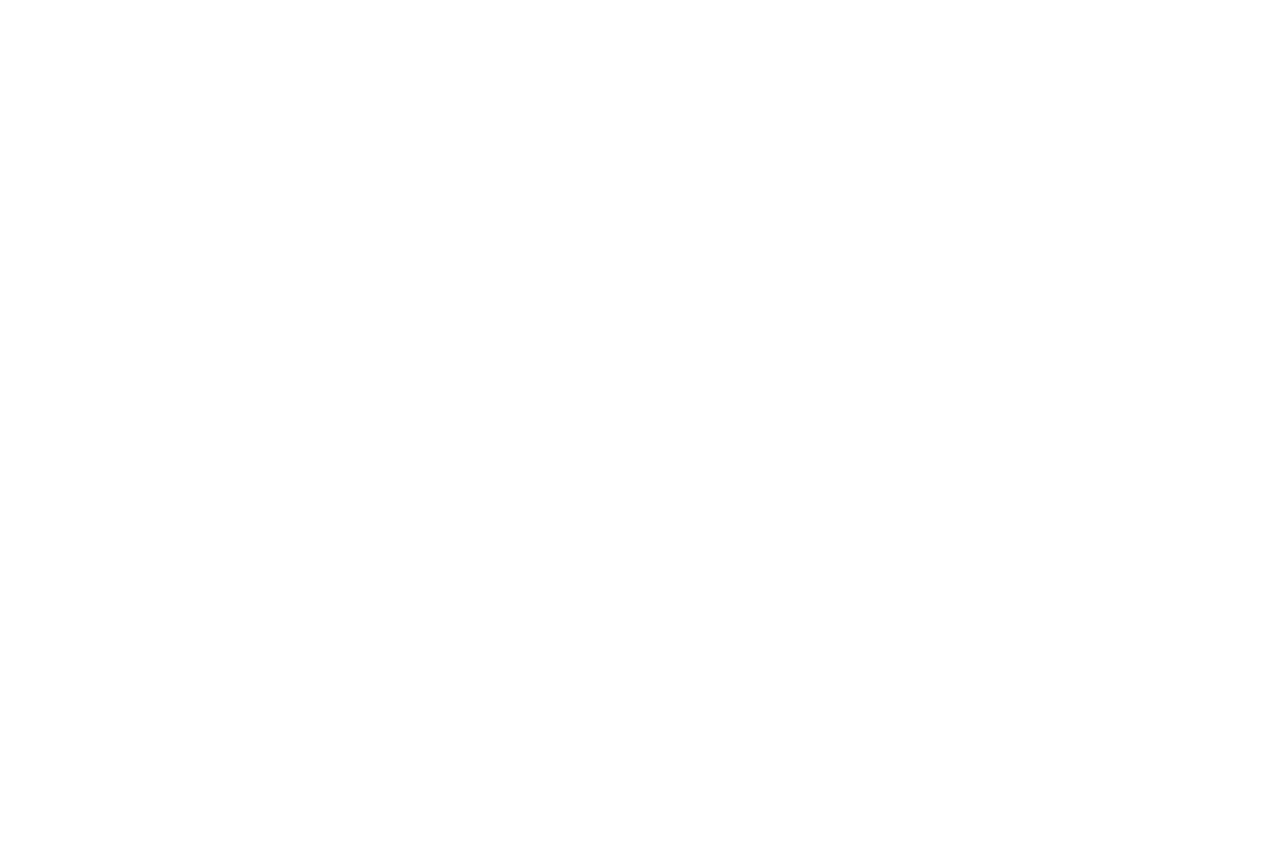
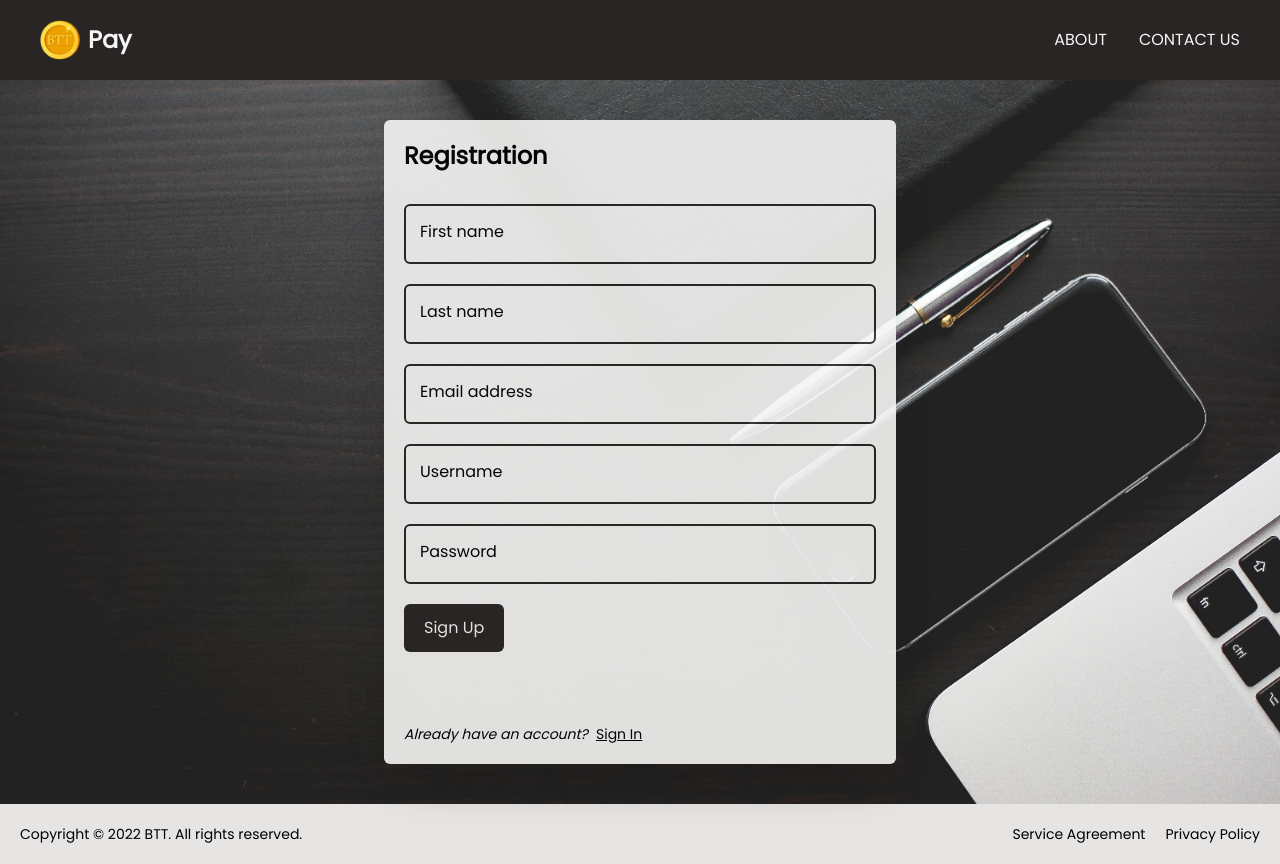
Before and after one commit to RyouHikaru/btt-pay-app, a React (Create React App) app: page /registration in a window 1280 px wide. Before the commit the page ends 800 px from the top, so only its background shows below. Built offline with nearby package versions, Linux system fonts and the light colour scheme.

Commit message:
Initial commit for Registration.

```diff
--- a/package.json
+++ b/package.json
@@ -3,8 +3,10 @@
   "version": "0.1.0",
   "private": true,
   "dependencies": {
+    "easy-peasy": "^5.2.0",
     "react": "^18.2.0",
     "react-dom": "^18.2.0",
+    "react-hook-form": "^7.40.0",
     "react-router-dom": "^6.4.5",
     "react-scripts": "5.0.1",
     "web-vitals": "^2.1.4"
--- a/src/App.js
+++ b/src/App.js
@@ -1,10 +1,17 @@
-import Landing from "./components/Landing/Landing";
 import { Route, Routes } from 'react-router-dom';
+import Landing from './components/Landing/Landing';
+import Login from './components/Landing/Login';
+import Registration from './components/Landing/Registration';
 
 function App() {
   return (
     <Routes>
-      <Route path="/" element={<Landing />}></Route>
+      <Route path="/" element={<Landing />}>
+        <Route index element={<Login />} />
+        <Route path='registration'>
+          <Route index element={<Registration />} />
+        </Route>
+      </Route>
     </Routes>
   );
 }
--- /dev/null
+++ b/src/components/Error/ErrorMessage.js
@@ -0,0 +1,7 @@
+const ErrorMessage = ({ isValid, message }) => {
+  return (
+    <span className={!isValid ? "text-red-500 text-sm" : "hidden"}>{message}</span>
+  )
+}
+
+export default ErrorMessage;
--- /dev/null
+++ b/src/components/Landing/Button.js
@@ -0,0 +1,11 @@
+const Button = ({ isValid, text}) => {
+  return (
+    <button
+      type="submit"
+      disabled={!isValid ? "disabled" : null}
+      className="bg-stone-800 text-stone-100 rounded-md py-3 px-5 self-start hover:opacity-75 disabled:cursor-not-allowed"
+    >{text}</button>
+  )
+}
+
+export default Button;
--- a/src/components/Landing/Header.js
+++ b/src/components/Landing/Header.js
@@ -1,18 +1,20 @@
+import { Link } from 'react-router-dom';
 import logo from '../../img/logo192.png';
 
 const Header = () => {
   return (
     <header className="flex justify-between items-center p-5 bg-stone-800 text-stone-100 md:px-10">
-      <a href="#!">
+      <a href='/'>
         <div className='flex gap-2 items-center'>
           <img src={logo} alt="logo" width={40} height={40} />
           <h1 className='text-2xl font-bold'>Pay</h1>
         </div>
       </a>
-      <nav className='flex gap-8 items-center'>
-        <a className='hover:opacity-75' href="#!">HOME</a>
-        <a className='hover:opacity-75' href="#!">ABOUT</a>
-        <a className='hover:opacity-75' href="#!">CONTACT US</a>
+      <nav>
+        <ul className='flex gap-8 items-center'>
+          <li className="hover:opacity-75"><Link to="/about">ABOUT</Link></li>
+          <li className="hover:opacity-75"><Link to="/contact">CONTACT US</Link></li>
+        </ul>
       </nav>
     </header>
   )
--- a/src/components/Landing/Landing.js
+++ b/src/components/Landing/Landing.js
@@ -1,12 +1,12 @@
-import Header from "./Header";
-import Login from "./Login";
-import Footer from "./Footer";
+import Header from './Header';
+import Footer from './Footer';
+import { Outlet } from 'react-router-dom';
 
 const Landing = () => {
   return (
-    <div className="flex flex-col h-screen bg-center bg-cover bg-[url('/src/img/landing-1920x1080.jpg')]">
+    <div className="flex flex-col min-h-screen h-max bg-fixed bg-center bg-cover bg-[url('/src/img/landing-1920x1080.jpg')]">
       <Header />
-      <Login />
+      <Outlet />
       <Footer />
     </div>
   )
--- a/src/components/Landing/Login.js
+++ b/src/components/Landing/Login.js
@@ -1,41 +1,58 @@
 import { useState } from "react";
+import { Link } from 'react-router-dom';
 import TextField from "./TextField";
+import ErrorMessage from "../Error/ErrorMessage";
+import Button from "./Button";
 
-const Landing = () => {
-  const [username, setUsername] = useState('');
-  const [password, setPassword] = useState('');
+const Login = () => {
+  const [data, setData] = useState({ username: '', password: '' });
   const [isValid, setIsValid] = useState(true);
+  const [errorMsg, setErrorMsg] = useState(null);
 
   const handleLogin = (e) => {
     e.preventDefault();
-    setIsValid(username === "user" && password === "user");
+
+    if (data.username.length === 0 && data.password.length === 0) {
+      setErrorMsg('Please input your username and password.');
+      setIsValid(false);
+    }
+    else if (data.username !== "user" && data.password !== "user") {
+      setErrorMsg('You have entered invalid credentials.');
+      setIsValid(false);
+    }
+    else {
+      setErrorMsg(null);
+      setIsValid(true);
+    }
   }
 
   const handleInputChange = (e) => {
-    if (e.target.type === "text")
-      setUsername(e.target.value);
-    else
-      setPassword(e.target.value);
+    const { name, value } = e.target;
+
+    setData(previousState => ({
+      ...previousState, [name]: value
+    }));
   }
 
   return (
     <section className="flex-grow flex justify-center px-5 py-10 sm:justify-start md:px-24">
-      {/* Login */}
       <div className="flex flex-col gap-8 p-5 self-start w-full bg-stone-100 rounded-md opacity-90 shadow-2xl md:max-w-sm">
-        <h1 className="text-2xl font-semibold">Login to your account</h1>
+        <h1 className="text-2xl font-semibold">Sign in to your account</h1>
         <form className="flex flex-col gap-5" onSubmit={handleLogin}>
-          <TextField type="text" name="username" text="Username" handleChange={handleInputChange} isValid={isValid} setIsValid={setIsValid} />
-          <TextField type="password" name="password" text="Password" handleChange={handleInputChange} isValid={isValid} setIsValid={setIsValid} />
-          <button className="bg-stone-800 text-stone-100 rounded-md py-3 px-5 self-start hover:opacity-75" type="submit">Login</button>
+          <TextField type="text" name="username" text="Username" handleChange={handleInputChange} isEmpty={data.username.length === 0} isValid={isValid} setIsValid={setIsValid} />
+          <TextField type="password" name="password" text="Password" handleChange={handleInputChange} isEmpty={data.password.length === 0} isValid={isValid} setIsValid={setIsValid} />
+          <Button isValid={isValid} text="Sign In" />
         </form>
-        <span className={!isValid ? "text-red-500" : "text-red-500 hidden"}>You have entered invalid credentials.</span>
-        <nav className="flex flex-col gap-2 mt-10">
-          <a className="hover:opacity-75 text-sm" href="#!">Register</a>
-          <a className="hover:opacity-75 text-sm" href="#!">Forgot Password</a>
+        <ErrorMessage isValid={isValid} message={errorMsg} />
+        <nav>
+          <ul className="flex flex-col gap-2 mt-10">
+            <li className="hover:opacity-75 text-sm underline"><Link to="registration">Register</Link></li>
+            <li className="hover:opacity-75 text-sm underline"><Link to="forgot-password">Forgot Password?</Link></li>
+          </ul>
         </nav>
       </div>
     </section>
   )
 }
 
-export default Landing;
+export default Login;
--- /dev/null
+++ b/src/components/Landing/Registration.js
@@ -0,0 +1,63 @@
+import { useState } from 'react';
+import { Link } from 'react-router-dom';
+import TextField from './TextField';
+import ErrorMessage from '../Error/ErrorMessage';
+import Button from "./Button";
+
+const Registration = () => {
+  const [data, setData] = useState({
+    firstname: '', lastname: '', email: '',
+    username: '', password: '', confirmPassword: ''
+  });
+  const [isValid, setIsValid] = useState(true);
+
+  const handleSignUp = (e) => {
+    e.preventDefault();
+  }
+
+  const handleInputChange = (e) => {
+    const { name, value } = e.target;
+
+    setData(previousState => ({
+      ...previousState, [name]: value
+    }));
+  }
+
+  const getErrorMessage = () => {
+    // TODO
+    return "Input invalid.";
+  }
+
+  return (
+    <section className="flex-grow flex items-center px-5 py-10 sm:justify-center md:px-24">
+      <div className="flex flex-col gap-8 p-5 w-full bg-stone-100 rounded-md opacity-90 shadow-2xl md:max-w-lg">
+        <h1 className="text-2xl font-semibold">Registration</h1>
+        <form className="flex flex-col gap-5" onSubmit={handleSignUp}>
+          <TextField type="text" name="firstname" text="First name" handleChange={handleInputChange} isEmpty={data.firstname.length === 0} isValid={isValid} setIsValid={setIsValid} />
+          <ErrorMessage isValid={isValid} message={getErrorMessage()} />
+
+          <TextField type="text" name="lastname" text="Last name" handleChange={handleInputChange} isEmpty={data.lastname.length === 0} isValid={isValid} setIsValid={setIsValid} />
+          <ErrorMessage isValid={isValid} message={getErrorMessage()} />
+
+          <TextField type="text" name="email" text="Email address" handleChange={handleInputChange} isEmpty={data.email.length === 0} isValid={isValid} setIsValid={setIsValid} />
+
+          <TextField type="text" name="username" text="Username" handleChange={handleInputChange} isEmpty={data.username.length === 0} isValid={isValid} setIsValid={setIsValid} />
+          <ErrorMessage isValid={isValid} message={getErrorMessage()} />
+
+          <TextField type="password" name="password" text="Password" handleChange={handleInputChange} isEmpty={data.password.length === 0} isValid={isValid} setIsValid={setIsValid} />
+          <ErrorMessage isValid={isValid} message={getErrorMessage()} />
+
+          <Button isValid={isValid} text="Sign Up" />
+        </form>
+        <nav className="flex gap-2 mt-10 text-sm">
+          <span className='italic'>
+            Already have an account?
+          </span>
+          <span className="hover:opacity-75 underline"><Link to="/">Sign In</Link></span>
+        </nav>
+      </div>
+    </section>
+  )
+}
+
+export default Registration;
--- a/src/components/Landing/TextField.js
+++ b/src/components/Landing/TextField.js
@@ -1,4 +1,5 @@
-const TextField = ({ type, name, text, handleChange, isValid, setIsValid}) => {
+const TextField = ({ type, name, text, handleChange, isValid, isEmpty, setIsValid}) => {
+
   const getInputStyle = (isValid) => {
     const validStyles = "peer rounded-md border-2 border-stone-800 border-solid p-4 w-full bg-stone-100";
     const inValidStyles = validStyles
@@ -9,7 +10,8 @@
   }
 
   const getLabelStyle = (isValid) => {
-    const validStyles = "peer-focus:animate-slide-out peer-valid:animate-slide-out peer-valid:bg-stone-100 text-md absolute top-4 left-3 px-1 pointer-events-none";
+    const baseStyle = "peer-focus:animate-slide-out text-md absolute top-4 left-3 px-1 pointer-events-none";
+    const validStyles = isEmpty ? baseStyle: baseStyle.concat(' ', 'peer-valid:animate-slide-out');
     const invalidStyles = validStyles.concat(' ', 'text-red-500');
 
     return isValid ? validStyles : invalidStyles;
@@ -18,7 +20,7 @@
   return (
     <div className="relative">
       <div className="bg-stone-100"></div>
-      <input className={getInputStyle(isValid)} type={type} onChange={handleChange} onFocus={() => setIsValid(true)} required />
+      <input className={getInputStyle(isValid)} name={name} type={type} onChange={handleChange} onFocus={() => setIsValid(true)} />
       <label className={getLabelStyle(isValid)} htmlFor={name}>{text}</label>
     </div>
   )
--- /dev/null
+++ b/src/store.js
@@ -0,0 +1,19 @@
+import { createStore, StoreProvider, action } from 'easy-peasy';
+
+const model = {
+  user: {
+    firstName: '',
+    lastName: '',
+    email: '',
+    username: '',
+  },
+  setUser: action((state, payload) => {
+    state.user = payload;
+  }),
+  errorMsg: '',
+  setErrorMsg: action((state, payload) => {
+    state.errorMsg = payload;
+  })
+};
+
+export default createStore(model);
--- a/tailwind.config.js
+++ b/tailwind.config.js
@@ -12,7 +12,6 @@
       },
       keyframes: {
         'slide-out': {
-          '0%': {},
           '100%': {
             top: '-0.75rem',
             backgroundColor: 'rgb(245 245 244)',
```
Also changed, not shown: 1 other file (tests, documents, lock files or other folders).
